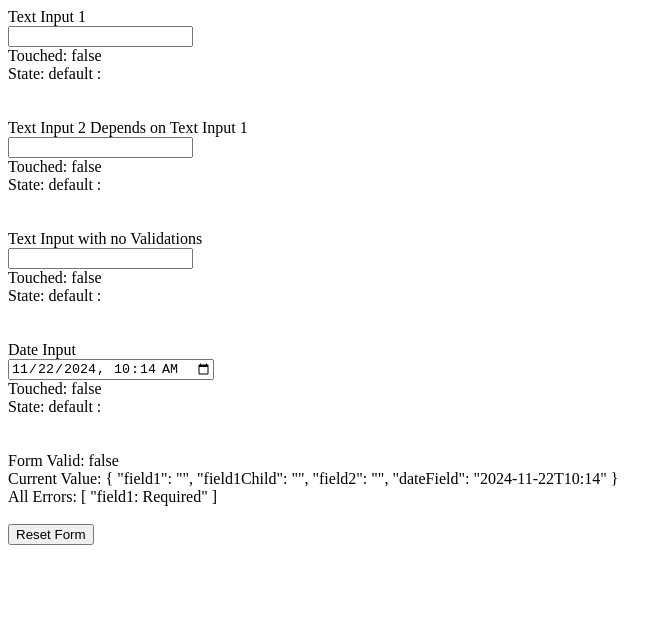
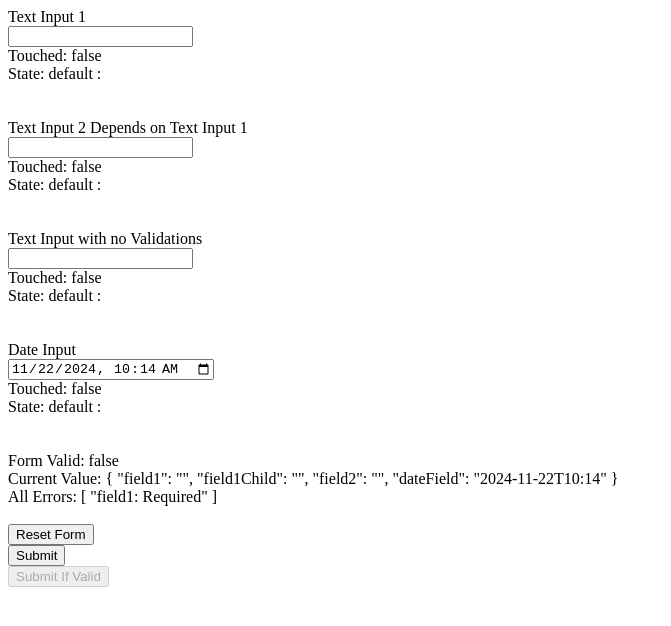
Before and after one commit to luistabotelho/angular-signal-forms, an Angular app: page / in a window 1280 px wide. Shown: the top 626 px of the page, without its empty margins (0-671 px from the left). Built offline with nearby package versions, Linux system fonts and the light colour scheme.

Commit message:
Updated example component

```diff
--- a/src/app/app.component.html
+++ b/src/app/app.component.html
@@ -63,4 +63,8 @@
     All Errors: {{$formErrors() | json}}
     <br><br>
     <button (click)="resetForm()">Reset Form</button>
+    <br>
+    <button (click)="submit()">Submit</button>
+    <br>
+    <button (click)="submit()" [disabled]="!$formValid()">Submit If Valid</button>
 </div>
--- a/src/app/app.component.ts
+++ b/src/app/app.component.ts
@@ -1,5 +1,5 @@
 import { Component } from '@angular/core';
-import { signalForm, signalFormValue, signalFormValid, resetSignalForm } from '../../projects/signal-forms/src/public-api';
+import { signalForm, signalFormValue, signalFormValid, resetSignalForm, signalFormSetTouched } from '../../projects/signal-forms/src/public-api';
 import { FormsModule } from '@angular/forms';
 import { signalFormErrors } from '../../projects/signal-forms/src/lib/helpers/signal-form-errors.helper';
 import { CommonModule } from '@angular/common';
@@ -19,8 +19,6 @@ interface DataType {
   styleUrl: './app.component.css'
 })
 export class AppComponent {
-  title = 'angular-signal-forms';
-
   form = signalForm<DataType>({
     field1: {
       initialValue: "",
@@ -53,4 +51,12 @@ export class AppComponent {
   $formValid = signalFormValid(this.form)
 
   resetForm = () => resetSignalForm(this.form)
+
+  submit() {
+    signalFormSetTouched(this.form)
+    if (!this.$formValid()) {
+      return
+    }
+    // submit to server
+  }
 }
```
